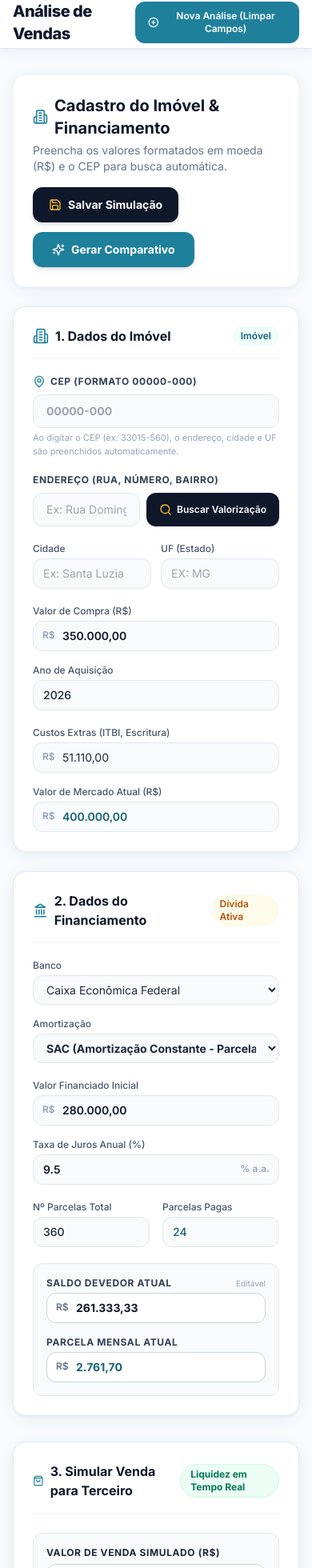
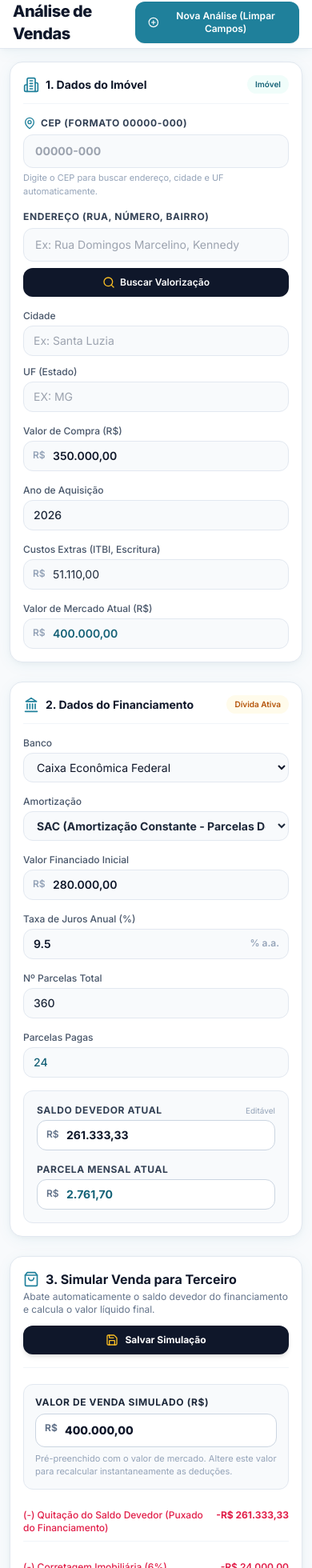
Before and after one commit to junioelizeu0-glitch/imovel-decisao, a React (Vite) app in the folder frontend/: page / in a window 390 px wide. Shown: the part 4-1964 px from the top of the page at 80% size. Built offline with nearby package versions, Linux system fonts and the light colour scheme.

Commit message:
feat: otimizar responsividade mobile completa, mover botao Salvar Simulacao para o card de venda e remover botao gerar comparativo redundante

```diff
--- a/frontend/src/App.tsx
+++ b/frontend/src/App.tsx
@@ -7,7 +7,7 @@ import { InsightsInteligentes } from "./components/InsightsInteligentes";
 import { DadosImovel, DadosFinanciamento, ResultadoVenda } from "./types";
 
 export const App: React.FC = () => {
-  // Estado inicial limpo dos dados do Imóvel
+  // Estado inicial dos dados do Imóvel
   const [dadosImovel, setDadosImovel] = useState<DadosImovel>({
     endereco: "",
     cidade: "",
@@ -69,7 +69,7 @@ export const App: React.FC = () => {
     setMensagemBanco(null);
   };
 
-  // BOTÃO: "Salvar Simulação"
+  // BOTÃO: "Salvar Simulação" (localizado dentro do CardSimulacaoVenda)
   const handleSalvarSimulacao = async () => {
     setSalvandoBanco(true);
     setMensagemBanco(null);
@@ -82,7 +82,6 @@ export const App: React.FC = () => {
       resultadoVendaAtual,
     };
 
-    // Tentar persistir no backend se disponível
     try {
       await fetch("/api/simulacoes/venda", {
         method: "POST",
@@ -93,13 +92,12 @@ export const App: React.FC = () => {
       // Silenciar erro backend
     }
 
-    // Persistência garantida no navegador (LocalStorage)
     try {
       const historico = JSON.parse(localStorage.getItem("simulacoes_venda_imovel") || "[]");
       historico.unshift(payloadSimulacao);
       localStorage.setItem("simulacoes_venda_imovel", JSON.stringify(historico));
 
-      setMensagemBanco("✅ Simulação de venda salva com sucesso no histórico!");
+      setMensagemBanco("✅ Simulação salva com sucesso no histórico!");
     } catch (errLocal) {
       setMensagemBanco("❌ Não foi possível salvar a simulação.");
     } finally {
@@ -107,42 +105,36 @@ export const App: React.FC = () => {
     }
   };
 
-  const handleScrollToSimulacao = () => {
-    const el = document.getElementById("simular-venda");
-    if (el) el.scrollIntoView({ behavior: "smooth" });
-  };
-
   return (
     <div className="min-h-screen bg-slate-50 flex flex-col font-sans">
       <Header onNovaAnalise={handleNovaAnalise} />
 
-      <main className="flex-1 max-w-7xl w-full mx-auto px-4 sm:px-6 lg:px-8 py-8 space-y-8">
+      <main className="flex-1 max-w-7xl w-full mx-auto px-3 sm:px-6 lg:px-8 py-4 sm:py-8 space-y-6 sm:space-y-8">
         {/* Bloco 1: Dados do Imóvel + Bloco 2: Dados do Financiamento */}
         <FormularioImovelFinanciamento
           dadosImovel={dadosImovel}
           setDadosImovel={setDadosImovel}
           dadosFinanciamento={dadosFinanciamento}
           setDadosFinanciamento={setDadosFinanciamento}
-          onSimular={handleScrollToSimulacao}
-          onSalvarNoBanco={handleSalvarSimulacao}
           taxaValorizacaoEstimada={6.5}
           setTaxaValorizacaoEstimada={() => {}}
-          salvandoBanco={salvandoBanco}
-          mensagemBanco={mensagemBanco}
         />
 
-        {/* Bloco 3: Simular Venda para Terceiro */}
+        {/* Bloco 3: Simular Venda para Terceiro (com o botão Salvar Simulação embutido) */}
         <div id="simular-venda">
           <CardSimulacaoVenda
             dadosImovel={dadosImovel}
             dadosFinanciamento={dadosFinanciamento}
             onResultadoVendaAtualizado={setResultadoVendaAtual}
+            onSalvarSimulacao={handleSalvarSimulacao}
+            salvandoBanco={salvandoBanco}
+            mensagemBanco={mensagemBanco}
           />
         </div>
 
         {/* Gráfico Único Waterfall & Insights Inteligentes */}
         {resultadoVendaAtual && (
-          <div className="space-y-8">
+          <div className="space-y-6 sm:space-y-8">
             {/* Gráfico 1: Waterfall da Venda em Destaque */}
             <GraficoWaterfallVenda resultadoVenda={resultadoVendaAtual} />
 
--- a/frontend/src/components/CardSimulacaoVenda.tsx
+++ b/frontend/src/components/CardSimulacaoVenda.tsx
@@ -1,5 +1,12 @@
 import React, { useState, useEffect } from "react";
-import { DollarSign, ShieldCheck, Tag, ShoppingBag } from "lucide-react";
+import {
+  DollarSign,
+  ShieldCheck,
+  ShoppingBag,
+  Save,
+  CheckCircle2,
+  RefreshCw,
+} from "lucide-react";
 import { DadosImovel, DadosFinanciamento, ResultadoVenda, TaxaExtra } from "../types";
 import { formatCurrencyBRL, parseCurrencyBRL } from "../utils/formatters";
 import { calcularCenarioVenda } from "../services/regras-fiscais";
@@ -9,12 +16,18 @@ interface CardSimulacaoVendaProps {
   dadosImovel: DadosImovel;
   dadosFinanciamento: DadosFinanciamento;
   onResultadoVendaAtualizado: (res: ResultadoVenda) => void;
+  onSalvarSimulacao?: () => Promise<void>;
+  salvandoBanco?: boolean;
+  mensagemBanco?: string | null;
 }
 
 export const CardSimulacaoVenda: React.FC<CardSimulacaoVendaProps> = ({
   dadosImovel,
   dadosFinanciamento,
   onResultadoVendaAtualizado,
+  onSalvarSimulacao,
+  salvandoBanco = false,
+  mensagemBanco = null,
 }) => {
   // Estado local para o único campo de input manual: Valor de Venda (R$)
   const valorMercadoInicial = dadosImovel.valorMercadoAtual || dadosImovel.valorCompra || 400000;
@@ -84,21 +97,46 @@ export const CardSimulacaoVenda: React.FC<CardSimulacaoVendaProps> = ({
   };
 
   return (
-    <div className="bg-white rounded-2xl p-6 border border-slate-200 card-shadow space-y-6">
-      {/* Cabeçalho no mesmo padrão dos blocos 1 e 2 */}
-      <div className="flex items-center justify-between border-b border-slate-100 pb-4">
-        <h3 className="text-base font-bold text-slate-900 flex items-center gap-2">
-          <ShoppingBag className="w-5 h-5 text-teal-600" />
-          3. Simular Venda para Terceiro
-        </h3>
-        <span className="text-xs font-bold px-3 py-1 rounded-full bg-emerald-50 text-emerald-700 border border-emerald-100">
-          Liquidez em Tempo Real
-        </span>
+    <div className="bg-white rounded-2xl p-4 sm:p-6 border border-slate-200 card-shadow space-y-5">
+      {/* Cabeçalho no mesmo padrão dos blocos 1 e 2 + Botão Salvar Simulação */}
+      <div className="flex flex-col sm:flex-row items-start sm:items-center justify-between gap-3 border-b border-slate-100 pb-4">
+        <div>
+          <h3 className="text-base sm:text-lg font-bold text-slate-900 flex items-center gap-2">
+            <ShoppingBag className="w-5 h-5 text-teal-600 flex-shrink-0" />
+            3. Simular Venda para Terceiro
+          </h3>
+          <p className="text-xs text-slate-500 mt-0.5">
+            Abate automaticamente o saldo devedor do financiamento e calcula o valor líquido final.
+          </p>
+        </div>
+
+        {onSalvarSimulacao && (
+          <button
+            onClick={onSalvarSimulacao}
+            disabled={salvandoBanco}
+            className="bg-slate-900 hover:bg-slate-800 text-white font-bold text-xs sm:text-sm px-4 py-2.5 rounded-xl transition-all shadow-md flex items-center justify-center gap-2 w-full sm:w-auto self-stretch sm:self-auto"
+          >
+            {salvandoBanco ? (
+              <RefreshCw className="w-4 h-4 animate-spin text-amber-400" />
+            ) : (
+              <Save className="w-4 h-4 text-amber-400" />
+            )}
+            Salvar Simulação
+          </button>
+        )}
       </div>
+
+      {/* Mensagem de salvamento */}
+      {mensagemBanco && (
+        <div className="bg-emerald-50 border border-emerald-300 text-emerald-800 p-3.5 rounded-xl text-xs font-bold flex items-center gap-2 shadow-sm">
+          <CheckCircle2 className="w-4 h-4 text-emerald-600 flex-shrink-0" />
+          <span>{mensagemBanco}</span>
+        </div>
+      )}
 
       <div className="space-y-4 text-xs">
         {/* ÚNICO CAMPO DE INPUT MANUAL: Valor de Venda (R$) */}
-        <div className="bg-slate-50 p-4 rounded-xl border border-slate-200 space-y-1.5">
+        <div className="bg-slate-50 p-3.5 sm:p-4 rounded-xl border border-slate-200 space-y-1.5">
           <label className="block text-xs font-bold text-slate-800 uppercase tracking-wider">
             Valor de Venda Simulado (R$)
           </label>
@@ -118,7 +156,7 @@ export const CardSimulacaoVenda: React.FC<CardSimulacaoVendaProps> = ({
                 setTextoValorVenda(formatCurrencyBRL(num));
               }}
               placeholder="400.000,00"
-              className="w-full bg-white border border-slate-300 rounded-xl pl-9 pr-3 py-2.5 text-base font-extrabold text-slate-900 focus:ring-2 focus:ring-teal-500/20 focus:border-teal-600 transition"
+              className="w-full bg-white border border-slate-300 rounded-xl pl-9 pr-3 py-2.5 text-sm sm:text-base font-extrabold text-slate-900 focus:ring-2 focus:ring-teal-500/20 focus:border-teal-600 transition"
             />
           </div>
           <p className="text-[11px] text-slate-400">
@@ -129,23 +167,23 @@ export const CardSimulacaoVenda: React.FC<CardSimulacaoVendaProps> = ({
         {/* DEDUÇÕES AUTOMÁTICAS */}
         {/* 1. Quitação do Saldo Devedor Puxado Automático */}
         <div className="flex justify-between py-2 border-b border-slate-100 text-rose-600">
-          <span>(-) Quitação do Saldo Devedor (Puxado do Financiamento)</span>
-          <span className="font-bold">
+          <span className="font-medium">(-) Quitação do Saldo Devedor (Puxado do Financiamento)</span>
+          <span className="font-bold whitespace-nowrap ml-2">
             -R$ {resultadoVendaCompleto.saldoDevedorAbatido.toLocaleString("pt-BR", { minimumFractionDigits: 2 })}
           </span>
         </div>
 
         {/* 2. Corretagem Imobiliária (6%) */}
         <div className="flex justify-between py-2 border-b border-slate-100 text-rose-600">
-          <span>(-) Corretagem Imobiliária (6%)</span>
-          <span className="font-semibold">
+          <span className="font-medium">(-) Corretagem Imobiliária (6%)</span>
+          <span className="font-semibold whitespace-nowrap ml-2">
             -R$ {resultadoVendaCompleto.valorCorretagem.toLocaleString("pt-BR", { minimumFractionDigits: 2 })}
           </span>
         </div>
 
         {/* 3. Imposto de Renda sobre Ganho de Capital com Badge ISENTO */}
         <div className="flex justify-between py-2 border-b border-slate-100 text-rose-600 items-center">
-          <span className="flex items-center gap-1.5">
+          <span className="flex items-center gap-1.5 font-medium">
             (-) Imposto de Renda (Ganho de Capital)
             {resultadoVendaCompleto.isentoIR && (
               <span className="text-[10px] bg-emerald-100 text-emerald-800 font-bold px-1.5 py-0.5 rounded">
@@ -153,7 +191,7 @@ export const CardSimulacaoVenda: React.FC<CardSimulacaoVendaProps> = ({
               </span>
             )}
           </span>
-          <span className="font-semibold">
+          <span className="font-semibold whitespace-nowrap ml-2">
             -R$ {resultadoVendaCompleto.impostoRendaCalculado.toLocaleString("pt-BR", { minimumFractionDigits: 2 })}
           </span>
         </div>
@@ -175,16 +213,16 @@ export const CardSimulacaoVenda: React.FC<CardSimulacaoVendaProps> = ({
         />
 
         {/* VALOR LÍQUIDO NO BOLSO AGORA (CARD DE DESTAQUE) */}
-        <div className="p-5 bg-slate-900 text-white rounded-2xl flex items-center justify-between mt-4 shadow-md">
+        <div className="p-4 sm:p-5 bg-slate-900 text-white rounded-2xl flex flex-col sm:flex-row items-start sm:items-center justify-between gap-3 mt-4 shadow-md">
           <div>
             <span className="text-[10px] text-slate-400 uppercase tracking-widest block font-bold">
               VALOR LÍQUIDO NO BOLSO AGORA
             </span>
-            <span className="text-2xl font-black text-teal-400 mt-0.5 block">
+            <span className="text-xl sm:text-2xl font-black text-teal-400 mt-0.5 block">
               R$ {resultadoVendaCompleto.resultadoLiquido.toLocaleString("pt-BR", { minimumFractionDigits: 2 })}
             </span>
           </div>
-          <DollarSign className="w-10 h-10 text-teal-400/30" />
+          <DollarSign className="w-8 h-8 sm:w-10 sm:h-10 text-teal-400/30 self-end sm:self-auto" />
         </div>
       </div>
     </div>
--- a/frontend/src/components/FormularioImovelFinanciamento.tsx
+++ b/frontend/src/components/FormularioImovelFinanciamento.tsx
@@ -3,10 +3,8 @@ import {
   Building2,
   Landmark,
   Search,
-  CheckCircle2,
   RefreshCw,
   Sparkles,
-  Save,
   MapPin,
 } from "lucide-react";
 import { DadosImovel, DadosFinanciamento, EstimativaValorizacao } from "../types";
@@ -18,12 +16,8 @@ interface FormularioProps {
   setDadosImovel: React.Dispatch<React.SetStateAction<DadosImovel>>;
   dadosFinanciamento: DadosFinanciamento;
   setDadosFinanciamento: React.Dispatch<React.SetStateAction<DadosFinanciamento>>;
-  onSimular: () => void;
-  onSalvarNoBanco: () => Promise<void>;
   taxaValorizacaoEstimada: number;
   setTaxaValorizacaoEstimada: React.Dispatch<React.SetStateAction<number>>;
-  salvandoBanco: boolean;
-  mensagemBanco: string | null;
 }
 
 export const FormularioImovelFinanciamento: React.FC<FormularioProps> = ({
@@ -31,12 +25,7 @@ export const FormularioImovelFinanciamento: React.FC<FormularioProps> = ({
   setDadosImovel,
   dadosFinanciamento,
   setDadosFinanciamento,
-  onSimular,
-  onSalvarNoBanco,
-  taxaValorizacaoEstimada,
   setTaxaValorizacaoEstimada,
-  salvandoBanco,
-  mensagemBanco,
 }) => {
   const [buscandoValorizacao, setBuscandoValorizacao] = useState(false);
   const [buscandoCep, setBuscandoCep] = useState(false);
@@ -68,7 +57,7 @@ export const FormularioImovelFinanciamento: React.FC<FormularioProps> = ({
     dadosFinanciamento.valorParcelaAtual,
   ]);
 
-  // Recálculo automático do saldo devedor e parcela no frontend (0ms latency, 100% offline/Vercel)
+  // Recálculo automático do saldo devedor e parcela no frontend em tempo real
   useEffect(() => {
     if (dadosFinanciamento.valorFinanciado > 0) {
       recalcularFinanciamentoLocal();
@@ -141,14 +130,12 @@ export const FormularioImovelFinanciamento: React.FC<FormularioProps> = ({
     if (!end) return;
     setBuscandoValorizacao(true);
     try {
-      // Tentar API do backend ou calcular estimativa local
       const res = await fetch(`/api/valorizacao/buscar?endereco=${encodeURIComponent(end)}`).catch(() => null);
       if (res && res.ok) {
         const data: EstimativaValorizacao = await res.json();
         setResultadoBusca(data);
         setTaxaValorizacaoEstimada(data.taxaValorizacaoAnualEstimada);
       } else {
-        // Estimativa local padrão baseada no IPCA/FipeZap médio (6.5% a.a.)
         setResultadoBusca({
           enderecoConsultado: `${end}, ${cid || ""} - ${uf || ""}`,
           taxaValorizacaoAnualEstimada: 6.5,
@@ -181,67 +168,23 @@ export const FormularioImovelFinanciamento: React.FC<FormularioProps> = ({
 
   return (
     <div className="space-y-6">
-      {/* Título da Seção & Ações com o novo nome "Salvar Simulação" */}
-      <div className="flex flex-col md:flex-row md:items-center justify-between gap-4 bg-white p-6 rounded-2xl card-shadow border border-slate-100">
-        <div>
-          <h2 className="text-xl font-bold text-slate-900 flex items-center gap-2">
-            <Building2 className="w-6 h-6 text-teal-600" />
-            Cadastro do Imóvel & Financiamento
-          </h2>
-          <p className="text-sm text-slate-500 mt-1">
-            Preencha os valores formatados em moeda (R$) e o CEP para busca automática.
-          </p>
-        </div>
-
-        <div className="flex flex-wrap items-center gap-3">
-          <button
-            onClick={onSalvarNoBanco}
-            disabled={salvandoBanco}
-            className="bg-slate-900 hover:bg-slate-800 text-white font-bold text-sm px-5 py-3 rounded-xl transition-all shadow-md flex items-center justify-center gap-2"
-          >
-            {salvandoBanco ? (
-              <RefreshCw className="w-4 h-4 animate-spin text-amber-400" />
-            ) : (
-              <Save className="w-4 h-4 text-amber-400" />
-            )}
-            Salvar Simulação
-          </button>
-
-          <button
-            onClick={onSimular}
-            className="bg-teal-600 hover:bg-teal-700 text-white font-bold text-sm px-6 py-3 rounded-xl transition-all shadow-md hover:shadow-lg flex items-center justify-center gap-2"
-          >
-            <Sparkles className="w-4 h-4" />
-            Gerar Comparativo
-          </button>
-        </div>
-      </div>
-
-      {/* Mensagem de salvamento */}
-      {mensagemBanco && (
-        <div className="bg-emerald-50 border border-emerald-300 text-emerald-800 p-4 rounded-xl text-xs font-bold flex items-center gap-2 shadow-sm">
-          <CheckCircle2 className="w-5 h-5 text-emerald-600 flex-shrink-0" />
-          <span>{mensagemBanco}</span>
-        </div>
-      )}
-
-      {/* Grid de 2 Colunas */}
+      {/* Grid de 2 Colunas Responsivo para Celular e Desktop */}
       <div className="grid grid-cols-1 lg:grid-cols-2 gap-6">
         {/* BLOCO 1: DADOS DO IMÓVEL */}
-        <div className="bg-white rounded-2xl p-6 border border-slate-200 card-shadow space-y-5">
-          <div className="flex items-center justify-between border-b border-slate-100 pb-4">
-            <h3 className="text-base font-bold text-slate-900 flex items-center gap-2">
-              <Building2 className="w-5 h-5 text-teal-600" />
+        <div className="bg-white rounded-2xl p-4 sm:p-6 border border-slate-200 card-shadow space-y-4 sm:space-y-5">
+          <div className="flex items-center justify-between border-b border-slate-100 pb-3 sm:pb-4">
+            <h3 className="text-sm sm:text-base font-bold text-slate-900 flex items-center gap-2">
+              <Building2 className="w-5 h-5 text-teal-600 flex-shrink-0" />
               1. Dados do Imóvel
             </h3>
-            <span className="text-xs font-semibold px-2.5 py-1 rounded-full bg-teal-50 text-teal-700">
+            <span className="text-[10px] sm:text-xs font-semibold px-2.5 py-1 rounded-full bg-teal-50 text-teal-700">
               Imóvel
             </span>
           </div>
 
           {/* Campo CEP com Máscara XXXXX-XXX */}
           <div>
-            <label className="block text-xs font-bold text-slate-700 uppercase tracking-wider mb-2 flex items-center gap-1.5">
+            <label className="block text-xs font-bold text-slate-700 uppercase tracking-wider mb-1.5 flex items-center gap-1.5">
               <MapPin className="w-4 h-4 text-teal-600" /> CEP (Formato 00000-000)
             </label>
             <div className="relative">
@@ -251,35 +194,35 @@ export const FormularioImovelFinanciamento: React.FC<FormularioProps> = ({
                 value={dadosImovel.cep}
                 onChange={(e) => handleCepChange(e.target.value)}
                 placeholder="00000-000"
-                className="w-full bg-slate-50 border border-slate-200 rounded-xl px-4 py-2.5 text-sm font-bold text-slate-900 focus:outline-none focus:ring-2 focus:ring-teal-600/30 focus:border-teal-600 transition"
+                className="w-full bg-slate-50 border border-slate-200 rounded-xl px-3.5 py-2.5 text-sm font-bold text-slate-900 focus:outline-none focus:ring-2 focus:ring-teal-600/30 focus:border-teal-600 transition"
               />
               {buscandoCep && (
                 <RefreshCw className="w-4 h-4 animate-spin absolute right-3 top-3 text-teal-600" />
               )}
             </div>
             <p className="text-[11px] text-slate-400 mt-1">
-              Ao digitar o CEP (ex: 33015-560), o endereço, cidade e UF são preenchidos automaticamente.
+              Digite o CEP para buscar endereço, cidade e UF automaticamente.
             </p>
           </div>
 
           {/* Endereço Completo */}
           <div>
-            <label className="block text-xs font-bold text-slate-700 uppercase tracking-wider mb-2">
+            <label className="block text-xs font-bold text-slate-700 uppercase tracking-wider mb-1.5">
               Endereço (Rua, Número, Bairro)
             </label>
-            <div className="flex gap-2">
+            <div className="flex flex-col sm:flex-row gap-2">
               <input
                 type="text"
                 value={dadosImovel.endereco}
                 onChange={(e) => setDadosImovel({ ...dadosImovel, endereco: e.target.value })}
                 placeholder="Ex: Rua Domingos Marcelino, Kennedy"
-                className="w-full bg-slate-50 border border-slate-200 rounded-xl px-4 py-2.5 text-sm text-slate-800 focus:outline-none focus:ring-2 focus:ring-teal-600/30 focus:border-teal-600 transition"
+                className="w-full bg-slate-50 border border-slate-200 rounded-xl px-3.5 py-2.5 text-sm text-slate-800 focus:outline-none focus:ring-2 focus:ring-teal-600/30 focus:border-teal-600 transition"
               />
               <button
                 type="button"
                 onClick={handleBuscarValorizacao}
                 disabled={buscandoValorizacao}
-                className="bg-slate-900 hover:bg-slate-800 text-white px-4 py-2.5 rounded-xl text-xs font-semibold transition flex items-center gap-1.5 whitespace-nowrap shadow-sm"
+                className="bg-slate-900 hover:bg-slate-800 text-white px-4 py-2.5 rounded-xl text-xs font-semibold transition flex items-center justify-center gap-1.5 whitespace-nowrap shadow-sm w-full sm:w-auto"
               >
                 {buscandoValorizacao ? (
                   <RefreshCw className="w-4 h-4 animate-spin" />
@@ -296,20 +239,20 @@ export const FormularioImovelFinanciamento: React.FC<FormularioProps> = ({
           {resultadoBusca && (
             <div className="bg-teal-50/70 border border-teal-200 rounded-xl p-3.5 space-y-2 text-xs">
               <div className="flex items-center justify-between text-teal-900 font-bold">
-                <span className="flex items-center gap-1.5">
-                  <Sparkles className="w-4 h-4 text-teal-600" />
-                  Potencial Estimado para a Região:
+                <span className="flex items-center gap-1.5 text-xs">
+                  <Sparkles className="w-4 h-4 text-teal-600 flex-shrink-0" />
+                  Potencial Estimado da Região:
                 </span>
-                <span className="text-sm font-extrabold text-teal-700 bg-white px-2.5 py-0.5 rounded-lg border border-teal-200">
+                <span className="text-xs font-extrabold text-teal-700 bg-white px-2 py-0.5 rounded-lg border border-teal-200">
                   {resultadoBusca.taxaValorizacaoAnualEstimada}% a.a.
                 </span>
               </div>
-              <p className="text-slate-600 leading-relaxed">{resultadoBusca.resumo}</p>
+              <p className="text-slate-600 leading-relaxed text-[11px]">{resultadoBusca.resumo}</p>
             </div>
           )}
 
           {/* Cidade e Estado */}
-          <div className="grid grid-cols-2 gap-3">
+          <div className="grid grid-cols-1 sm:grid-cols-2 gap-3">
             <div>
               <label className="block text-xs font-medium text-slate-600 mb-1">Cidade</label>
               <input
@@ -415,13 +358,13 @@ export const FormularioImovelFinanciamento: React.FC<FormularioProps> = ({
         </div>
 
         {/* BLOCO 2: DADOS DO FINANCIAMENTO */}
-        <div className="bg-white rounded-2xl p-6 border border-slate-200 card-shadow space-y-5">
-          <div className="flex items-center justify-between border-b border-slate-100 pb-4">
-            <h3 className="text-base font-bold text-slate-900 flex items-center gap-2">
-              <Landmark className="w-5 h-5 text-teal-600" />
+        <div className="bg-white rounded-2xl p-4 sm:p-6 border border-slate-200 card-shadow space-y-4 sm:space-y-5">
+          <div className="flex items-center justify-between border-b border-slate-100 pb-3 sm:pb-4">
+            <h3 className="text-sm sm:text-base font-bold text-slate-900 flex items-center gap-2">
+              <Landmark className="w-5 h-5 text-teal-600 flex-shrink-0" />
               2. Dados do Financiamento
             </h3>
-            <span className="text-xs font-semibold px-2.5 py-1 rounded-full bg-amber-50 text-amber-700">
+            <span className="text-[10px] sm:text-xs font-semibold px-2.5 py-1 rounded-full bg-amber-50 text-amber-700">
               Dívida Ativa
             </span>
           </div>
@@ -433,7 +376,7 @@ export const FormularioImovelFinanciamento: React.FC<FormularioProps> = ({
               <select
                 value={dadosFinanciamento.banco}
                 onChange={(e) => setDadosFinanciamento({ ...dadosFinanciamento, banco: e.target.value })}
-                className="w-full bg-slate-50 border border-slate-200 rounded-xl px-3 py-2 text-sm"
+                className="w-full bg-slate-50 border border-slate-200 rounded-xl px-3 py-2 text-sm text-slate-900"
               >
                 <option value="Caixa Econômica Federal">Caixa Econômica Federal</option>
                 <option value="Itaú Unibanco">Itaú Unibanco</option>
@@ -500,7 +443,7 @@ export const FormularioImovelFinanciamento: React.FC<FormularioProps> = ({
           </div>
 
           {/* Parcelas Total e Pagas */}
-          <div className="grid grid-cols-2 gap-4">
+          <div className="grid grid-cols-1 sm:grid-cols-2 gap-4">
             <div>
               <label className="block text-xs font-medium text-slate-600 mb-1">Nº Parcelas Total</label>
               <input
```
Also changed, not shown: frontend/src/components/GraficoWaterfallVenda.tsx (+10 -10 lines).
